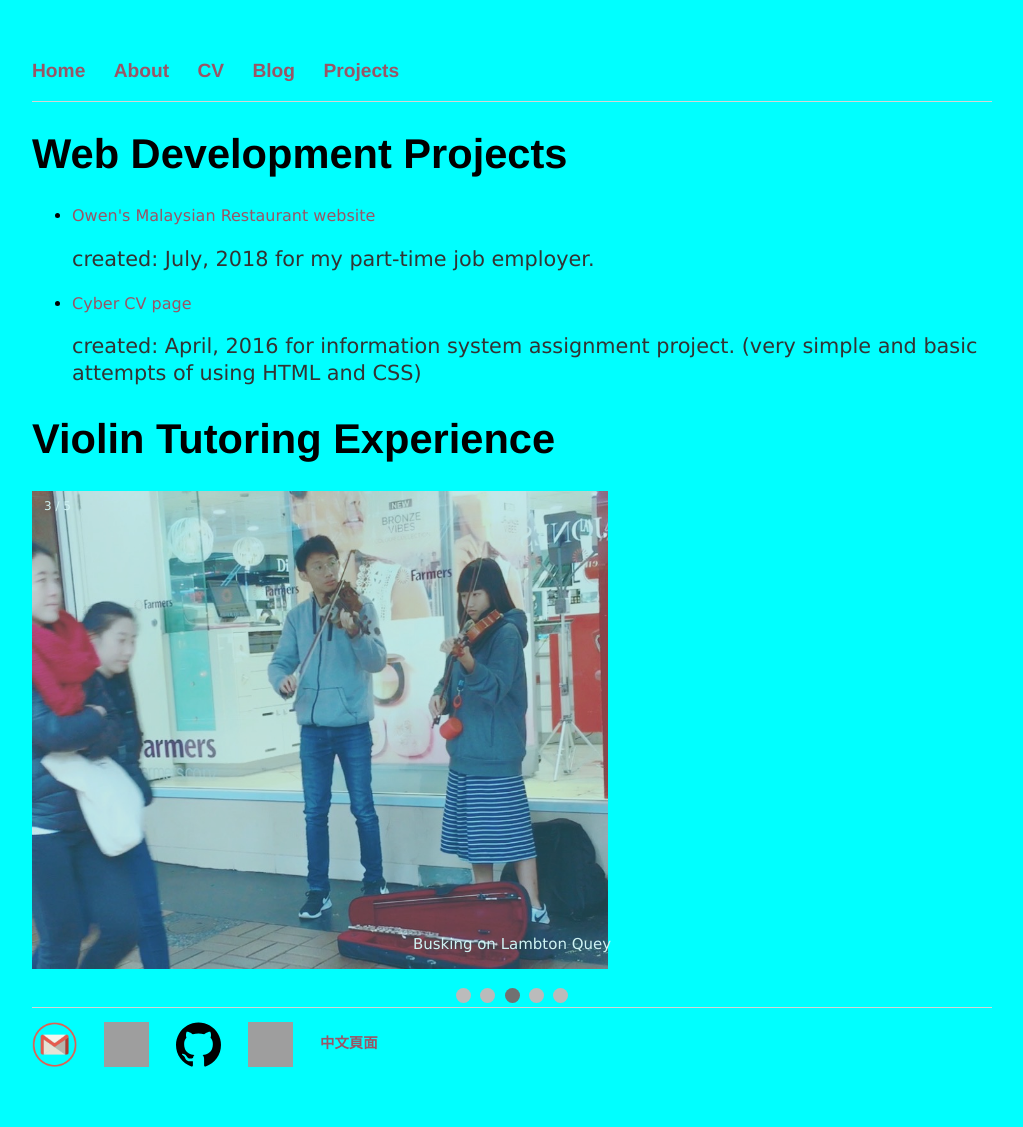
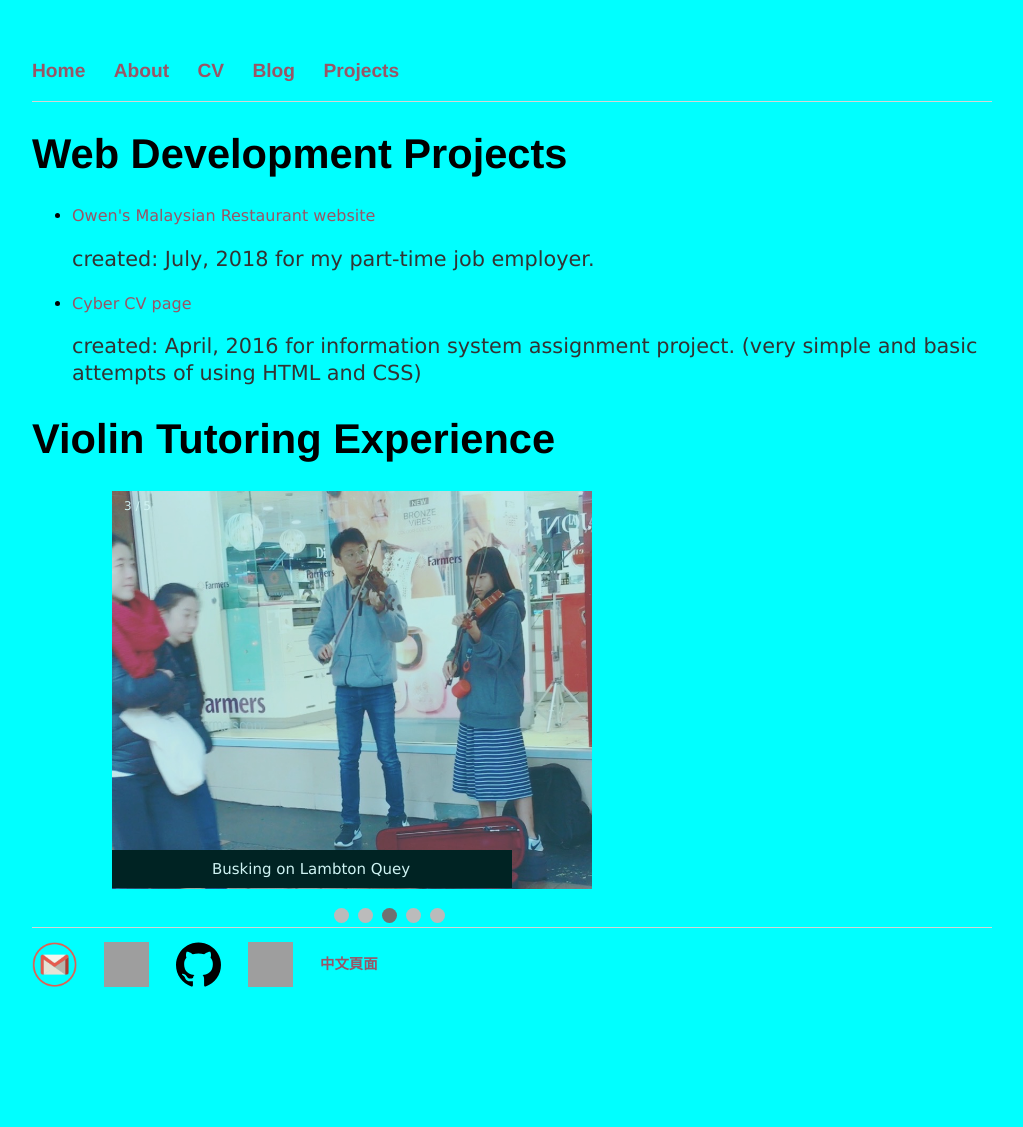
Before and after one commit to AndyYang84/AndyYang84, a Jekyll site: the page built from projects/projectHome.html, in a window 1280 px wide. Shown: the whole page, without its empty margins (128-1151 px from the left). Built offline with Jekyll 4.4.1, drawn with Linux system fonts in a browser that asks for light colours; after the commit the page ends 1047 px from its top, so only the background shows below that; grey boxes are pictures that could not be loaded.

Commit message:
gallery show

```diff
--- a/projects/projectHome.html
+++ b/projects/projectHome.html
@@ -10,7 +10,7 @@ img {vertical-align: middle;}
 
 /* Slideshow container */
 .slideshow-container {
-  max-width: 1000px;
+  max-width: 800px;
   position: relative;
   margin: auto;
 }
@@ -19,11 +19,11 @@ img {vertical-align: middle;}
 .text {
   color: #f2f2f2;
   font-size: 15px;
-  padding: 8px 12px;
+  padding: 10px 100px;
   position: absolute;
-  bottom: 8px;
-  width: 100%;
-  text-align: center;
+  bottom: 1px;
+  width: 50%;;
+  background-color: black;
 }
 
 /* Number text (1/3 etc) */
@@ -119,11 +119,10 @@ img {vertical-align: middle;}
 </div>
 
 
-
 </div>
 <br>
 
-<div style="text-align:center">
+<div style="margin-left:300px">
   <span class="dot"></span>
   <span class="dot"></span>
   <span class="dot"></span>
@@ -138,9 +137,7 @@ img {vertical-align: middle;}
 
 
 
-
-
-
+<!--JAVASCRIPT code-->
 <script>
 var slideIndex = 0;
 showSlides();
```
Also changed, not shown: projects/1.JPG, 1 other file.
